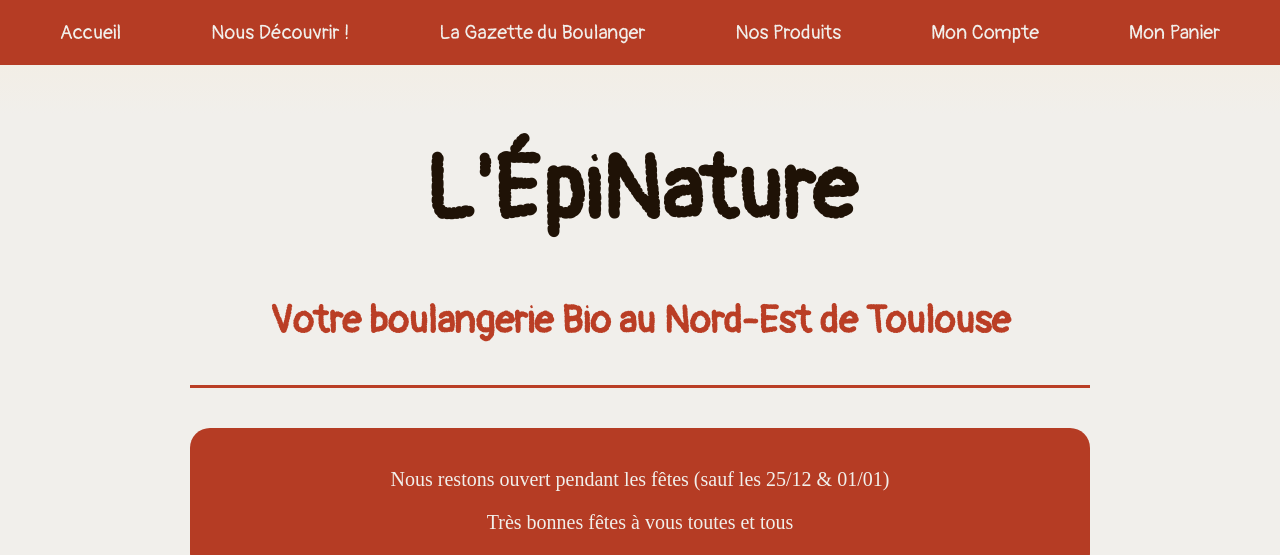
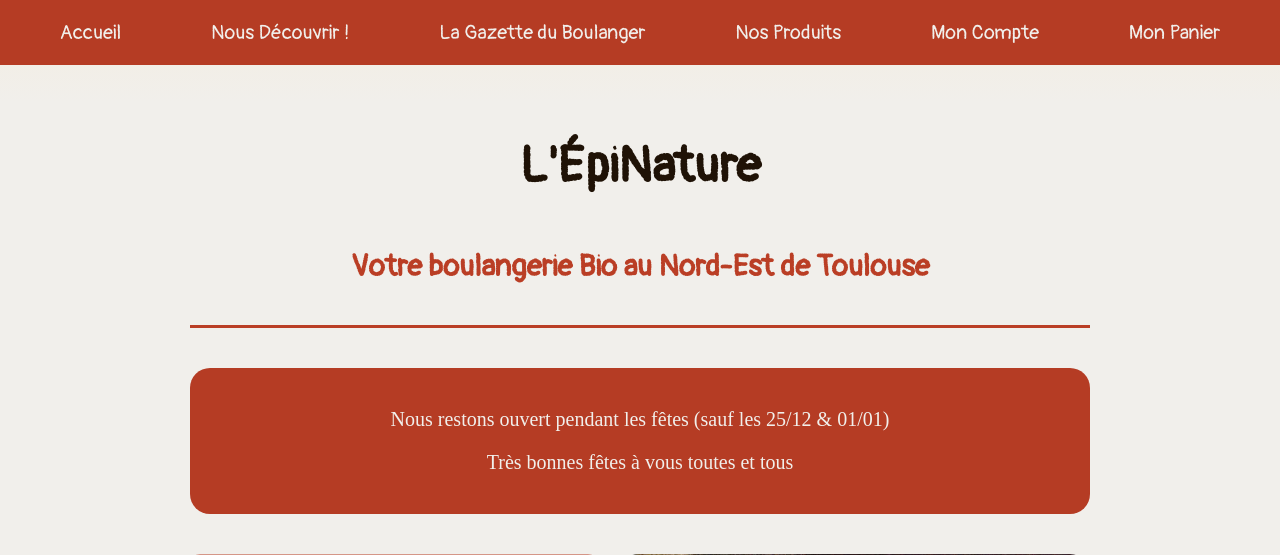
Before and after one commit to RomainB1989/Project-EpiNature, a PHP site: page / in a window 1280 px wide. Shown: the part 400-955 px from the top of the page. Run offline with PHP 8.4, Linux system fonts and the light colour scheme; some web fonts are replaced.

Commit message:
Modif 15-01-25

```diff
--- a/Style/accueil.css
+++ b/Style/accueil.css
@@ -15,14 +15,16 @@
         margin: 30px 0px;
         text-align: center;
         color: var(--blackEarth);
-        font-size: var(--width-Title1);
+        font-size: 50px;
+        /* font-size: var(--width-Title1); */
     }
 
     h2{
         margin: 20px 0px;
         text-align: center;
         color: var(--darkBrick);
-        font-size: var(--width-Title2);
+        font-size: 30px;
+        /* font-size: var(--width-Title2); */
     }
 
     hr{
```
